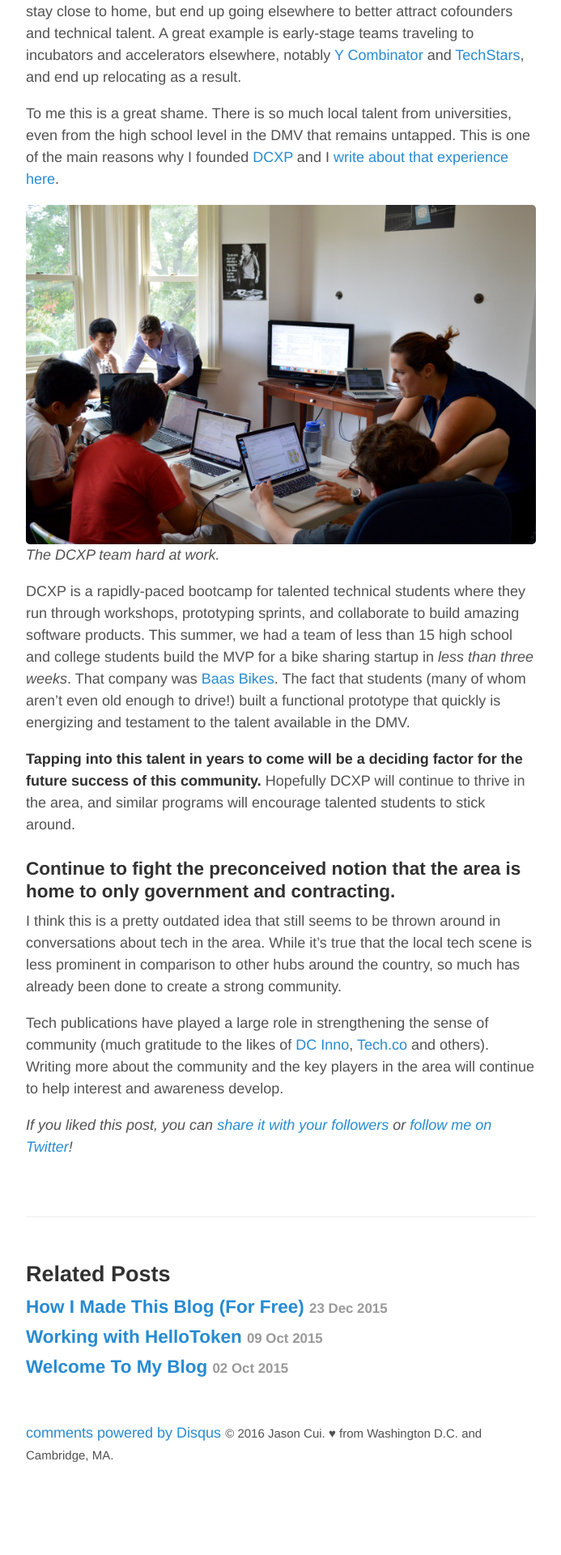
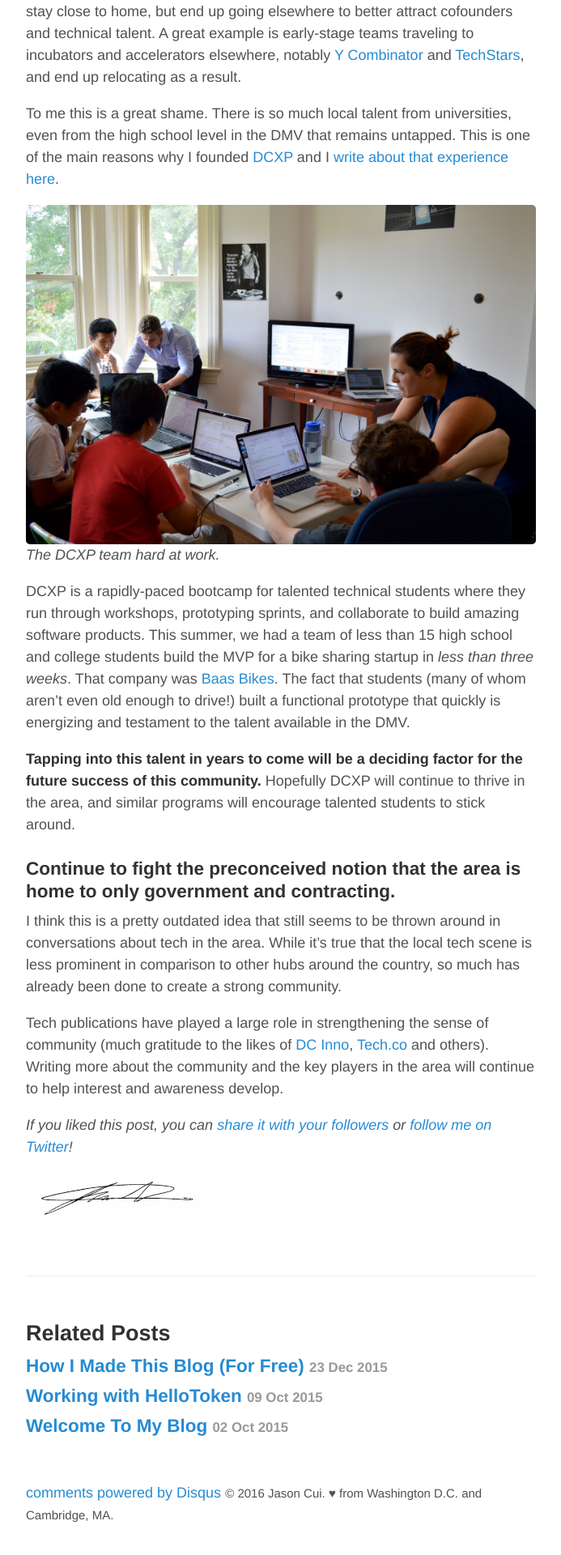
Before and after one commit to jasoncui/jasoncui.github.io, a Jekyll site: the page built from _posts/2016-01-08-my-hope-for-DC-tech.md, in a window 1280 px wide. Shown: the part 2169-4089 px from the top of the page at 81% size, without its empty margins (293-986 px from the left). Built offline with Jekyll 4.4.1, drawn with Linux system fonts in a browser that asks for light colours; comment, search, counter and statistics services are not loaded; before the commit the page ends 4015 px from its top, so only the background shows below that.

Commit message:
signature

```diff
--- a/_posts/2016-01-08-my-hope-for-DC-tech.md
+++ b/_posts/2016-01-08-my-hope-for-DC-tech.md
@@ -56,3 +56,5 @@ I think this is a pretty outdated idea that still seems to be thrown around in c
 Tech publications have played a large role in strengthening the sense of community (much gratitude to the likes of [DC Inno](http://dcinno.streetwise.co/), [Tech.co](http://tech.co/) and others). Writing more about the community and the key players in the area will continue to help interest and awareness develop.
 
 {% include social_plug.html %}
+
+![Signature]({{ site.url }}/public/signature.png)
```
